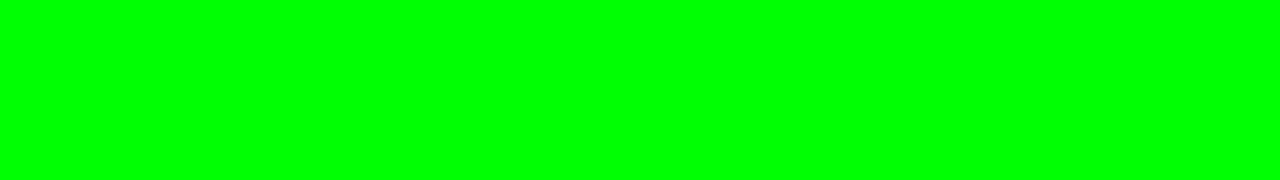
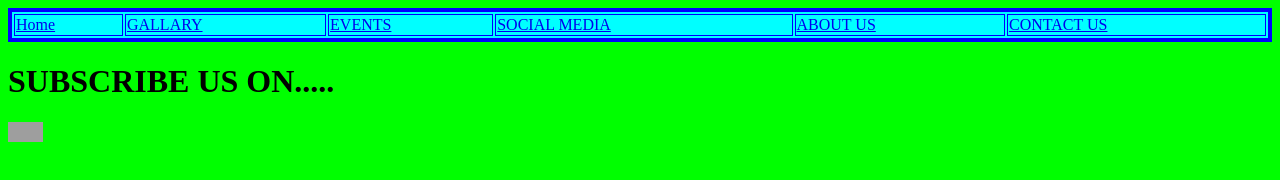
Before and after one commit to Preet3627/PonsriSchool, a plain HTML site: page SOCIAL.html in a window 1280 px wide. Drawn offline with Linux system fonts and the light colour scheme; grey boxes are pictures that could not be loaded.

Commit message:
Update SOCIAL.html

```diff
--- a/SOCIAL.html
+++ b/SOCIAL.html
@@ -1,5 +1,17 @@
 <HTML>
  <HEAD><TITLE>Social Media</TITLE></HEAD>
   <body bgcolor="LIME">
+     <table BORDER="4.5" BORDERCOLOR="BLUE" BGCOLOR="CYAN" ALIGN="CENTER" HEIGHT="20" width="100%">
+            <tr><td><A HREF="INDEX.HTML">Home</A></td>
+                <td><A HREF="GALLARY.HTML">GALLARY</A></td>
+                <td><A HREF="EVENTS.HTML">EVENTS</A></td>
+                <td><A HREF="SOCIAL.HTML">SOCIAL MEDIA</A></td>
+                <td><A HREF="ABOUTUS.HTML">ABOUT US</A></td>
+                <td><A HREF="CONTACTUS.HTML">CONTACT US</A></td>
+            </tr>
+  </table>
+   <h1>SUBSCRIBE US ON.....</h1>
+   <A HREF="https://www.youtube.com/@prathmikvidhyamandirponsri4407?si=qiTfZ66krtbQmcVG"><IMG SRC="https://i.pinimg.com/originals/3a/36/20/3a36206f35352b4230d5fc9f17fcea92.png" HEIGHT="20" WIDTH="35">
+   </IMG></A>
   </body>
 </HTML>
```
